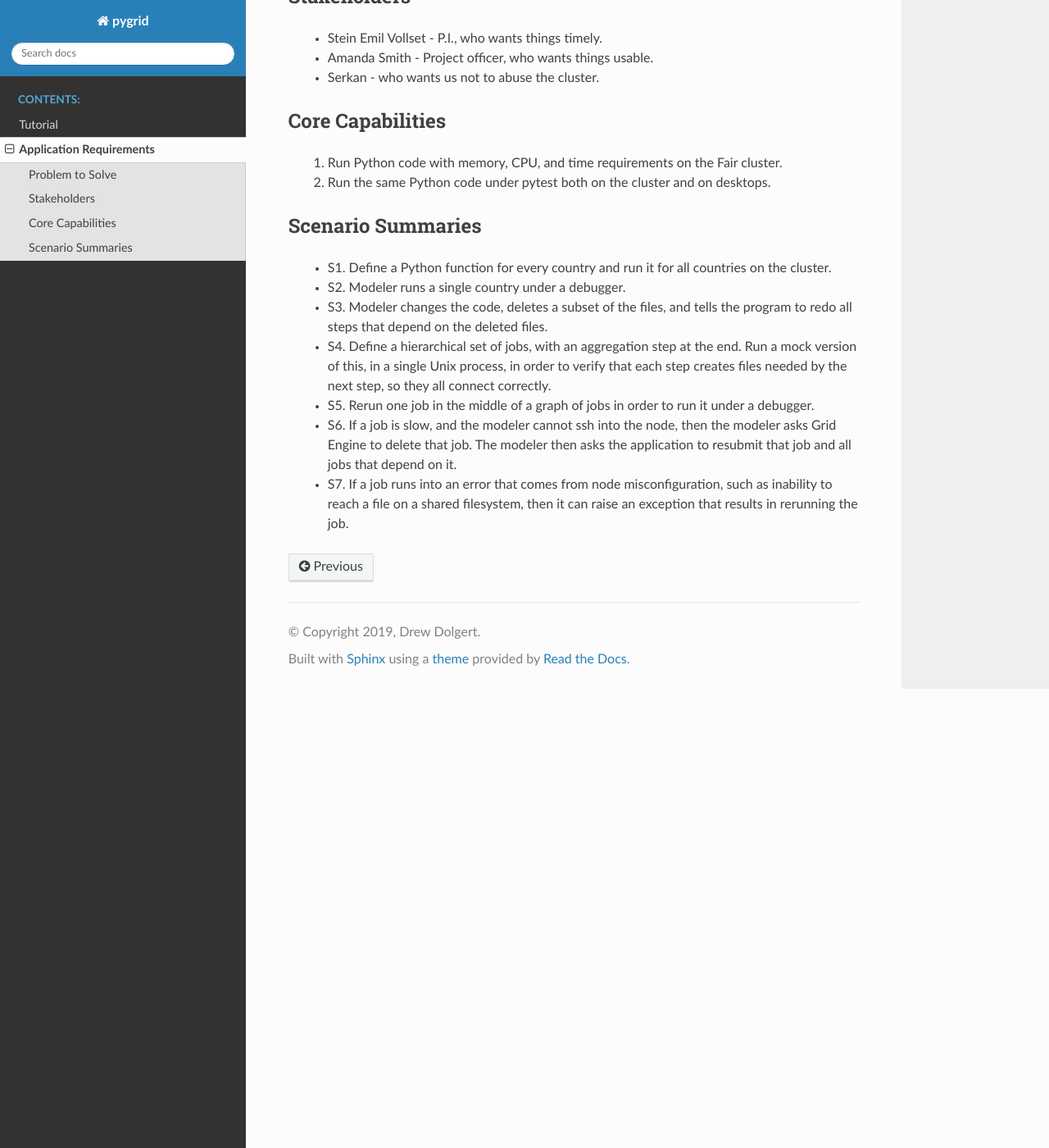
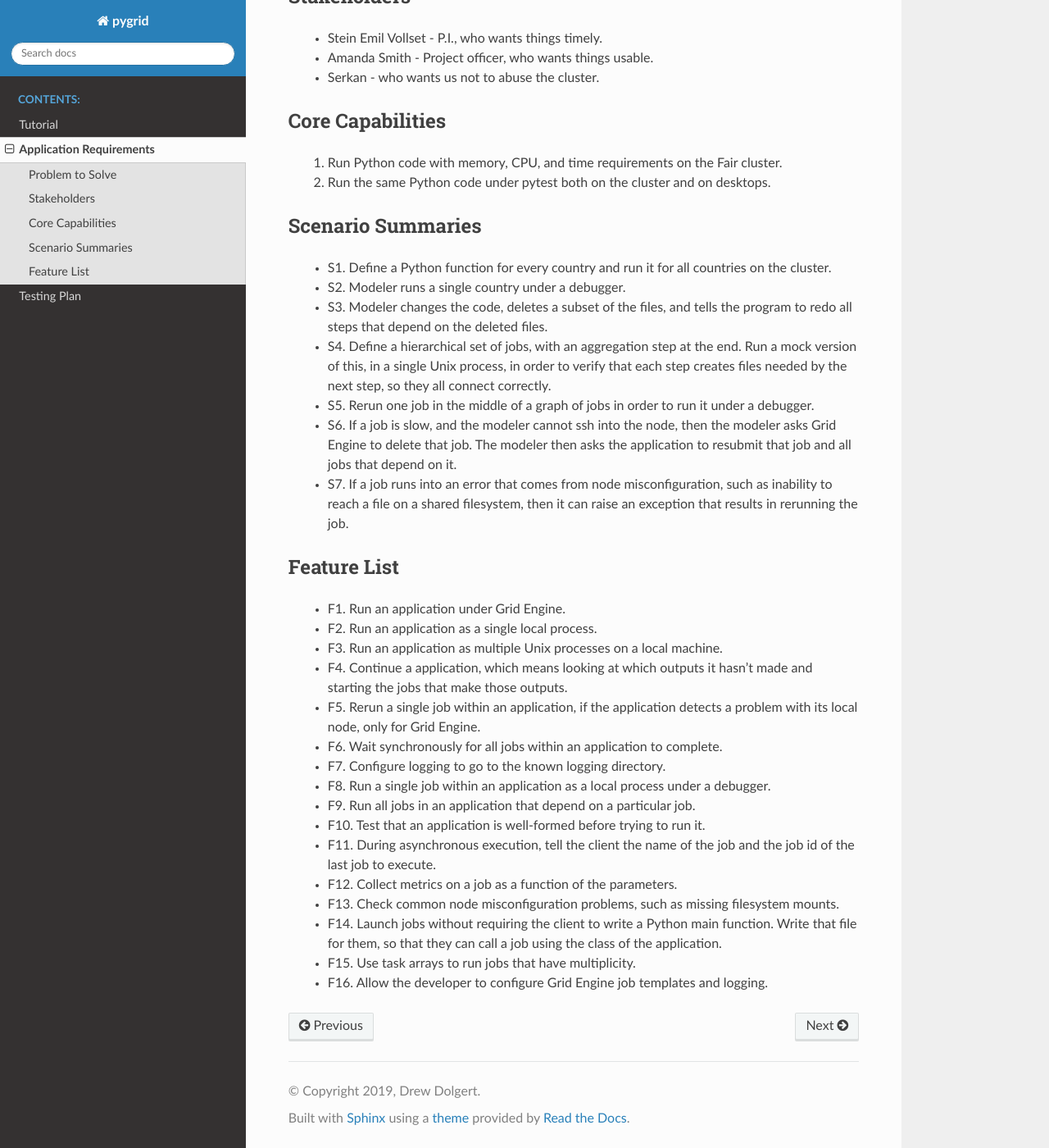
Before and after one commit to ihmeuw/gridengineapp, a Sphinx documentation site: the page built from docs/requirements.rst, in a window 1280 px wide and 1400 px high, scrolled down 645 px. Shown: the whole window at 82% size. Built offline with Sphinx 7.4.7 and the Read the Docs theme 2.0.0, drawn with Linux system fonts in a browser that asks for light colours; some of the changed text lies outside the part shown.

Commit message:
added testing plan

```diff
--- a/docs/index.rst
+++ b/docs/index.rst
@@ -12,6 +12,7 @@
 
    tutorial
    requirements
+   testing
 
 
 Indices and tables
--- a/docs/requirements.rst
+++ b/docs/requirements.rst
@@ -8,11 +8,12 @@
 
 Forecasting builds a lot of applications that run on the cluster.
 The main challenge for our cluster is that cluster nodes
-are misconfigured much more often than any cluster I've
-ever seen. When we write code, we get distracted by this
+often fail to run a job that would otherwise run.
+When we write code, we get distracted by this
 circumstance. This package focuses on making code testable
 first, while also dealing with node misconfiguration as
-a secondary problem. Our code has more bugs than the nodes.
+a secondary problem. Our code has more bugs than the nodes do,
+so making work testable is the primary problem to solve.
 
 These applications have to be
 
@@ -75,3 +76,32 @@
    node misconfiguration, such as inability to reach
    a file on a shared filesystem, then it can raise
    an exception that results in rerunning the job.
+
+
+Feature List
+------------
+
+ * F1. Run an application under Grid Engine.
+ * F2. Run an application as a single local process.
+ * F3. Run an application as multiple Unix processes on a local machine.
+ * F4. Continue a application, which means looking at which outputs it hasn't
+   made and starting the jobs that make those outputs.
+ * F5. Rerun a single job within an application, if the application detects
+   a problem with its local node, only for Grid Engine.
+ * F6. Wait synchronously for all jobs within an application to complete.
+ * F7. Configure logging to go to the known logging directory.
+ * F8. Run a single job within an application as a local process
+   under a debugger.
+ * F9. Run all jobs in an application that depend on a particular job.
+ * F10. Test that an application is well-formed before trying to run it.
+ * F11. During asynchronous execution, tell the client the name of
+   the job and the job id of the last job to execute.
+ * F12. Collect metrics on a job as a function of the parameters.
+ * F13. Check common node misconfiguration problems, such as missing
+   filesystem mounts.
+ * F14. Launch jobs without requiring the client to write a
+   Python main function. Write that file for them, so that they can
+   call a job using the class of the application.
+ * F15. Use task arrays to run jobs that have multiplicity.
+ * F16. Allow the developer to configure Grid Engine job templates
+   and logging.
```
Also changed, not shown: docs/testing.rst (added, +51 -0 lines).
